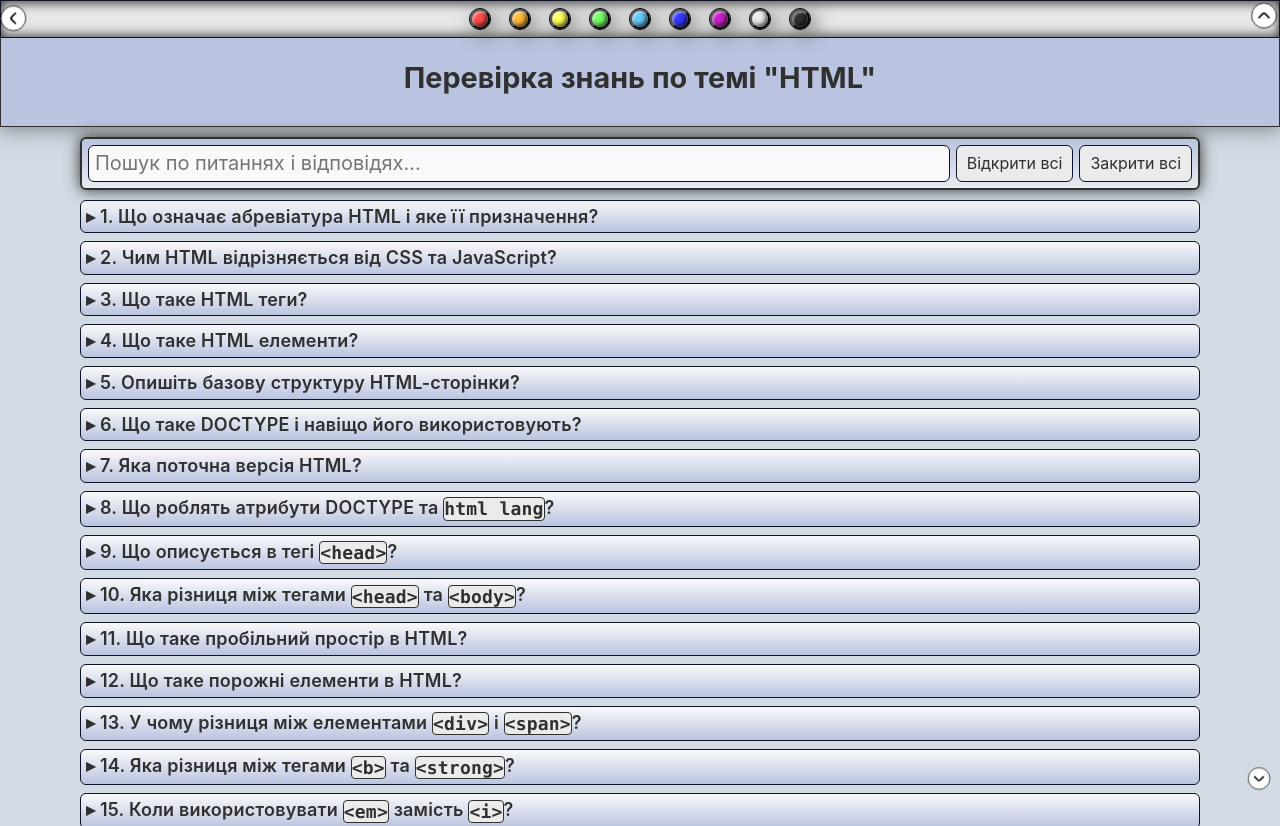
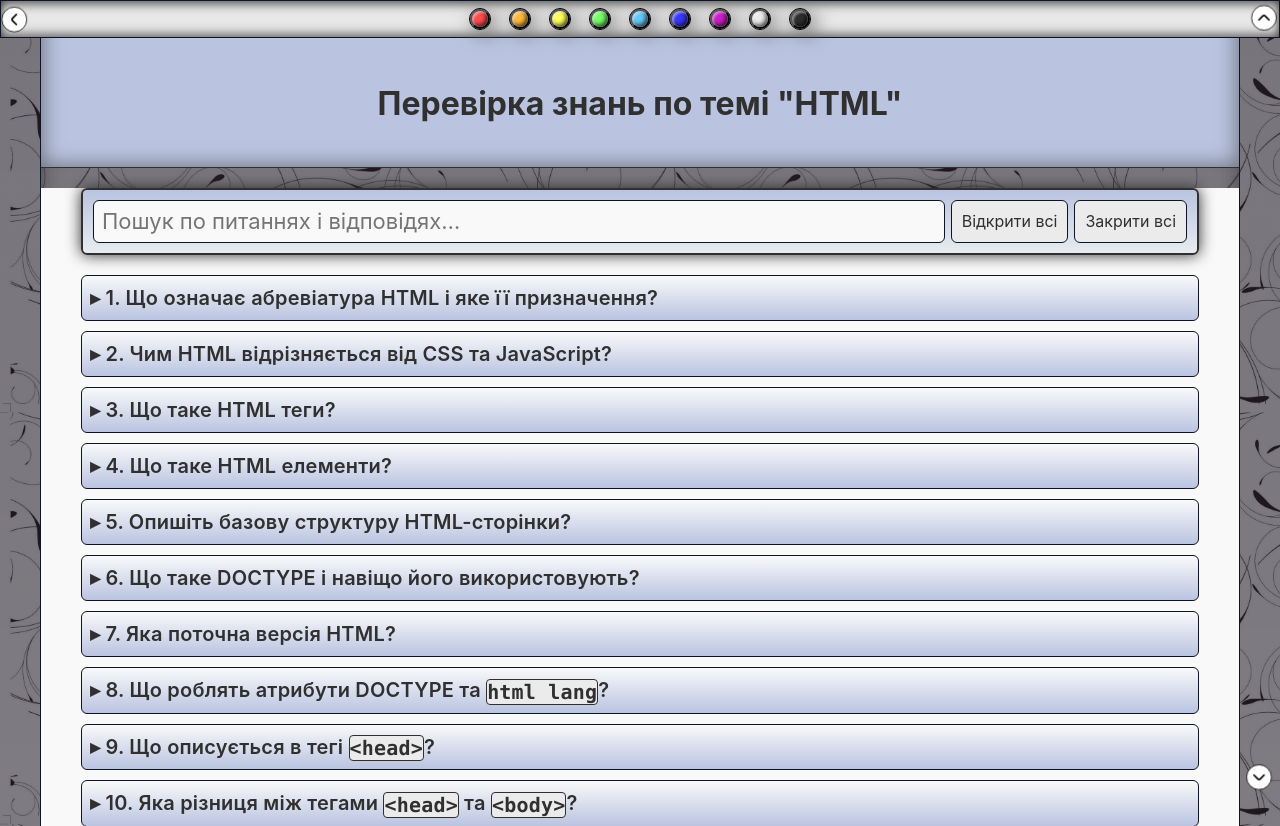
Before and after one commit to R220V/500-FAQ-mop, a plain HTML site: page pages/html.html in a window 1280 px wide. Shown: the top 826 px of the page. Drawn offline with nearby package versions, Linux system fonts and the light colour scheme.

Commit message:
response 1024

```diff
--- a/css/style.css
+++ b/css/style.css
@@ -33,6 +33,7 @@ body {
   font-size: 16px;
   line-height: 1.4;
   background: var(--bg);
+  border: none;
   color: var(--text);
 }
 /* #endregion basic */
@@ -452,7 +453,7 @@ pre {
   width: 100%;
   padding: 15px;
   background-color: var(--card-alt);
-  border: 1px solid teal;
+  border: none;
 }
 
 .footer h3 {
@@ -548,7 +549,6 @@ pre {
     }
     h3 {
       font-size: 1.3rem;
-      /* padding: 40px 8px 15px 8px; */
     }
     .section {
       margin-top: 5px;
@@ -579,27 +579,79 @@ pre {
     .icon-scroll-down {
       bottom: 5px;
       right: 5px;
+      transform: scale(0.8);
     }
   }
   /* -------------------------------------------------1024- */
-  /*
+
   @media (min-width: 1024px) {
-    .container {
+    body {
       max-width: 1200px;
       margin: 0 auto;
+      font-size: 20px;
+      line-height: 1.4;
+      background: var(--card);
+      border: 1px solid var(--stroke);
+      box-shadow: inset var(--bshadow);
+      background-image: linear-gradient(rgba(30, 24, 35, 0.6), rgba(30, 24, 35, 0.2)), url('/img/bg/teksturi-zavitushek_.jpg');
+      background-size: 45%;
+      background-color: #1e1823;
+      /* background-size: cover;
+      background-repeat: no-repeat;
+      background-position: center; */
+      /* background-attachment: fixed; */
+    }
   }
 
-    .header-menu {
-      gap: 1.5em;
+  .container {
+    padding: 0 0;
   }
 
+  .header {
+    box-shadow: inset var(--bshadow);
+    border-right: none;
+    border-left: none;
+  }
   .header-link {
     min-width: 120px;
     font-size: 1.1rem;
   }
+  /* .wrap-content { */
+  /* background: var(--card); */
+  /* } */
+  .input-buttons {
+    padding: 10px;
+    margin-top: 20px;
+    margin-bottom: 20px;
+  }
+  .input-buttons input[type='search'] {
+    padding: 8px;
+    font-size: 22px;
+  }
+
+  .section {
+    margin-top: 5px;
+    padding: 0 180px;
+  }
+  .wrap-content {
+    padding: 0 40px;
+    background: var(--card);
+  }
+  details.faq {
+    margin: 10px auto;
+    padding: 8px;
+  }
+  .icon-scroll-back {
+    position: fixed;
+    transform: rotate(90deg) scale(0.8);
+    top: 0;
+    left: 0;
+    z-index: 4;
+  }
 
   h1 {
-      font-size: 2.4rem;
+    font-size: 2rem;
+    padding: 80px 10px 40px 10px;
   }
 
   h2 {
@@ -609,10 +661,31 @@ pre {
   h3 {
     font-size: 1.3rem;
   }
-
+}
 .footer {
   padding: 30px;
+  box-shadow: inset var(--bshadow);
+  border-top: 1px solid var(--stroke);
+  border-bottom: 1px solid var(--stroke);
 }
+.icon-scroll-back {
+  position: fixed;
+  transform: rotate(90deg) scale(0.8);
+  top: 0;
+  left: 0;
+  z-index: 4;
+}
+
+.icon-scroll-up {
+  position: fixed;
+  top: 0;
+  right: 0;
+  transform: rotate(180deg) scale(0.8);
+}
+
+.icon-scroll-down {
+  bottom: 5px;
+  right: 5px;
 }
 
 @media print {
@@ -620,9 +693,8 @@ pre {
   .btn {
     display: none;
   }
-  }
+
   h1 {
     font-size: 1.6rem;
   }
-} */
 }
```
Also changed, not shown: img/bg/teksturi-zavitushek.jpg (added), img/bg/teksturi-zavitushek_.jpg (added). Lines whose indentation alone changed are shown as unchanged.
